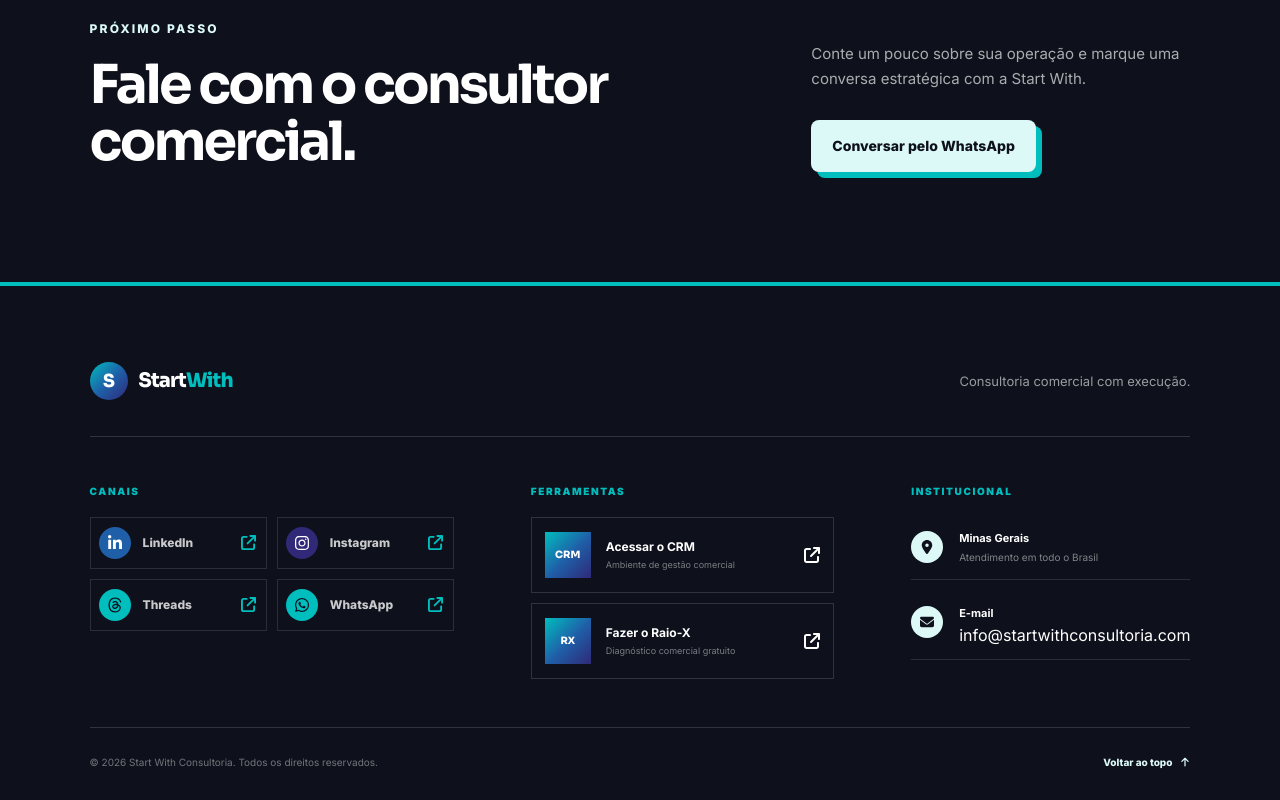
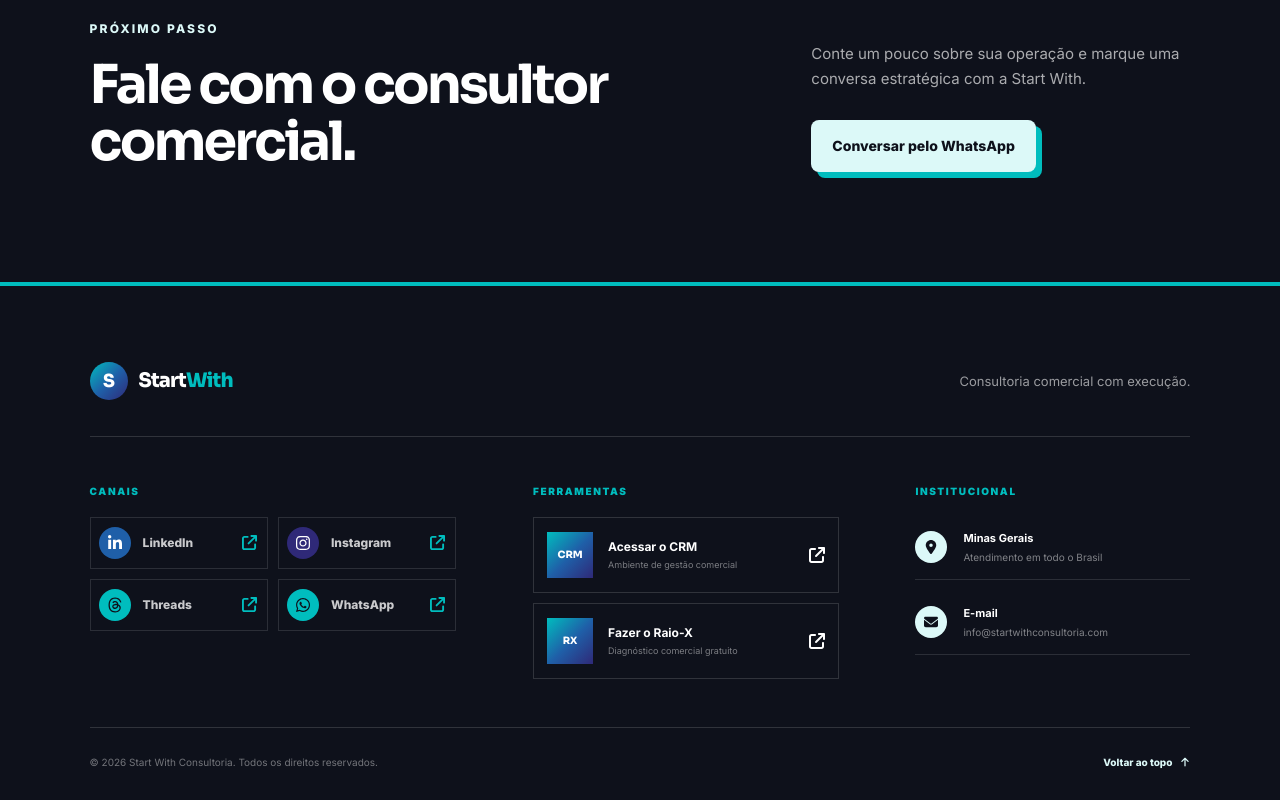
Before and after one commit to renanluis182-dotcom/startwith-site, a Next.js app: page /consultor-comercial in a window 1280 px wide. Shown: the part 5097-5897 px from the top of the page. Built offline with nearby package versions, Linux system fonts and the light colour scheme.

Commit message:
Match footer email typography

```diff
--- a/src/app/globals.css
+++ b/src/app/globals.css
@@ -487,7 +487,8 @@ summary:focus-visible,
 .footer-institutional p { display: grid; grid-template-columns: 36px 1fr; gap: 12px; align-items: start; margin: 0; padding: 14px 0; border-bottom: 1px solid rgba(255,255,255,.12); }
 .footer-institutional p > span:last-child { display: grid; gap: 5px; }
 .footer-institutional strong { font-size: 11px; }
-.footer-institutional p > span:last-child > span { color: rgba(255,255,255,.48); font-size: 10px; line-height: 1.5; }
+.footer-institutional p > span:last-child > span,
+.footer-institutional p > span:last-child > a { color: rgba(255,255,255,.48); font-size: 10px; line-height: 1.5; }
 .footer-bottom { display: flex; align-items: center; justify-content: space-between; gap: 25px; padding-top: 28px; border-top: 1px solid rgba(255,255,255,.14); }
 .footer-bottom small { color: rgba(255,255,255,.42); font-size: 10px; }
 .footer-bottom a { display: inline-flex; align-items: center; gap: 8px; color: var(--accent-soft); font-size: 10px; font-weight: 800; }
```
